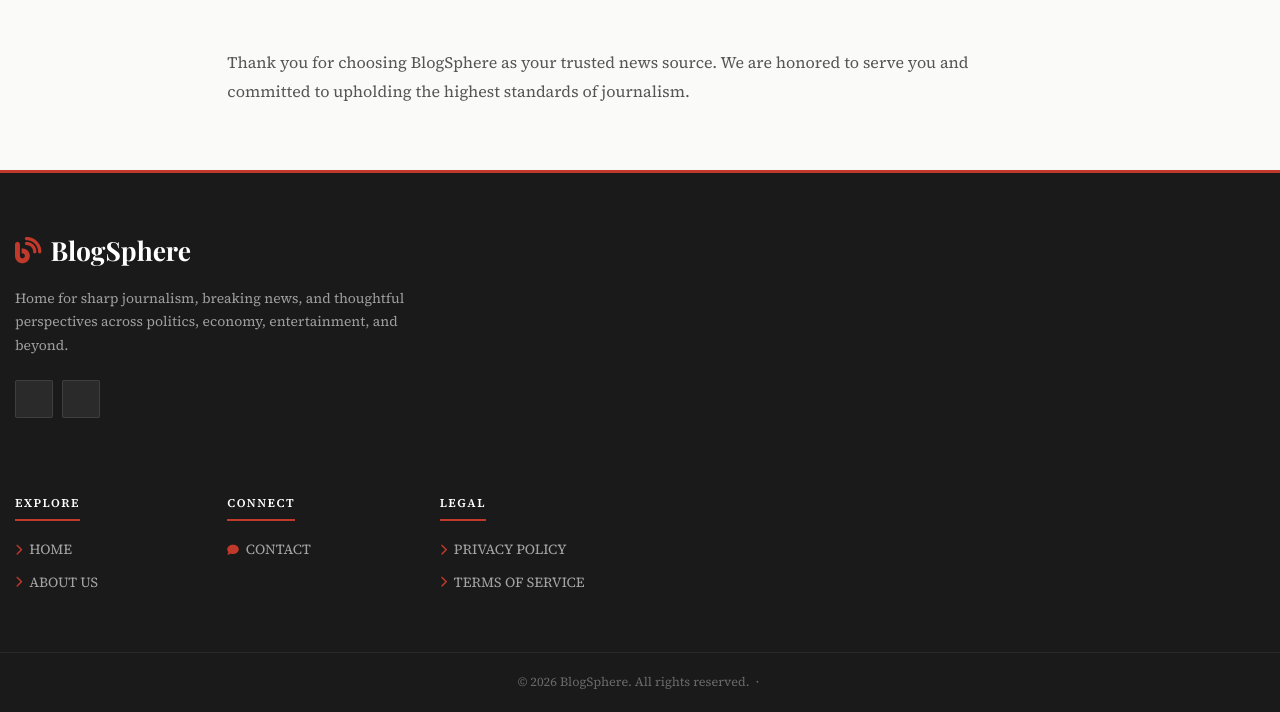
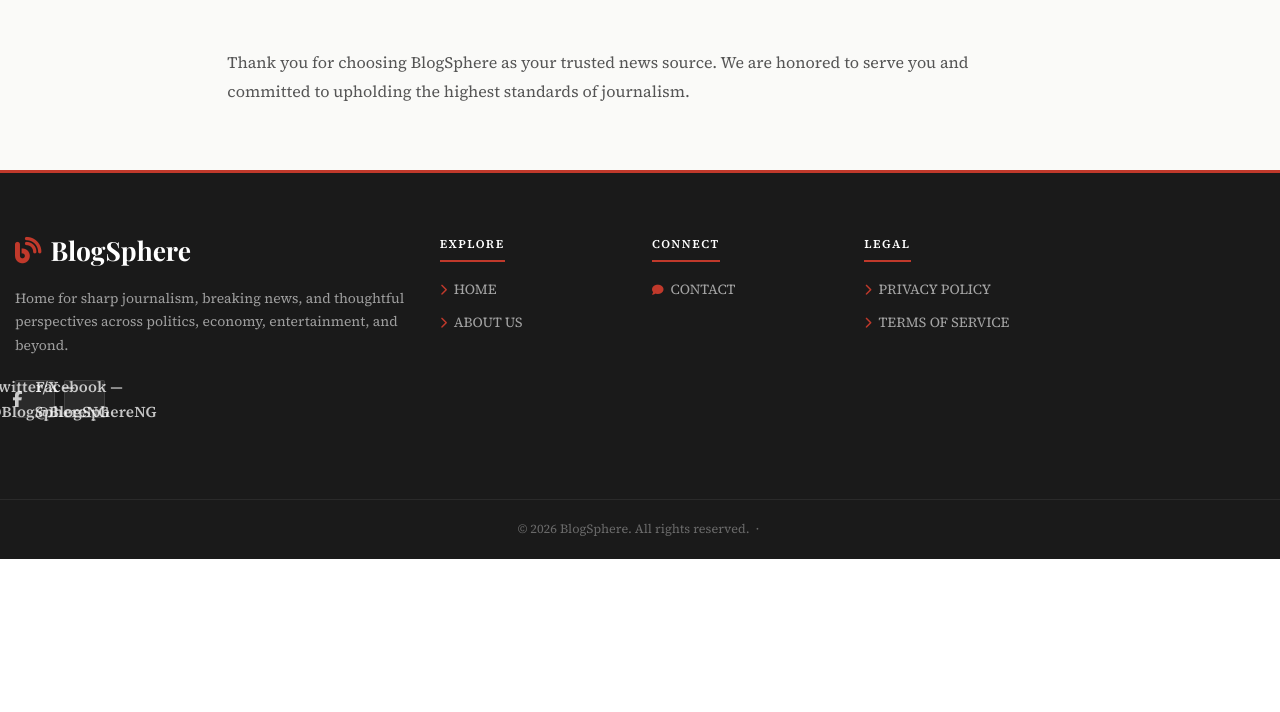
Before and after one commit to Sheddo7/BlogSphere, a Django app: page /about/ in a window 1280 px wide. Shown: the part 3258-3970 px from the top of the page. After the commit the page ends 3817 px from the top, so only its background shows below. Run offline with Django 5.2, Linux system fonts and the light colour scheme; data that the repository does not hold is empty; parts of the project's set-up code (start-up, migrations or seed data) failed here and were passed over; some libraries are stand-ins or nearby versions.

Commit message:
social links plus favicon

```diff
--- a/templates/base.html
+++ b/templates/base.html
@@ -32,6 +32,8 @@
     <meta property="og:title" content="{% block og_title %}{{ block.super }}{% endblock %}">
     <meta property="og:description" content="{% block og_description %}{{ block.super }}{% endblock %}">
     <meta property="og:image" content="{% block og_image %}{{ default_social_image }}{% endblock %}">
+    <meta property="og:image:width" content="1200">
+    <meta property="og:image:height" content="630">
     <meta property="og:site_name" content="{{ site_name }}">
 
     <!-- Twitter -->
@@ -304,7 +306,58 @@
             color: #fff; transform: translateY(-3px);
             box-shadow: 0 5px 15px rgba(192,57,43,.4);
         }
-
+        .social-follow-btn {
+            display: flex;
+            align-items: center;
+            gap: .8rem;
+            padding: .85rem 1.2rem;
+            border-radius: 3px;
+            text-decoration: none;
+            font-size: .95rem;
+            font-weight: 700;
+            font-family: 'Source Serif 4', Georgia, serif;
+            transition: all .2s;
+            margin-bottom: .65rem;
+            letter-spacing: .01em;
+        }
+        .social-x {
+            border: 2px solid #111;
+            color: #111;
+            background: transparent;
+        }
+        .social-x:hover {
+            background: #111;
+            color: #fff;
+            transform: translateX(4px);
+        }
+        .social-fb {
+            border: 2px solid #1877f2;
+            color: #1877f2;
+            background: transparent;
+        }
+        .social-fb:hover {
+            background: #1877f2;
+            color: #fff;
+            transform: translateX(4px);
+        }
+        @media (prefers-color-scheme: dark) {
+            .social-x {
+                border-color: #f0f0f0;
+                color: #f0f0f0;
+            }
+            .social-x:hover {
+                background: #f0f0f0;
+                color: #111;
+            }
+            .social-fb {
+                border-color: #4e94f5;
+                color: #4e94f5;
+            }
+            .social-fb:hover {
+                background: #4e94f5;
+                color: #fff;
+            }
+        }
 
         /* Copyright */
         .footer-bottom {
@@ -426,8 +479,14 @@
                         Home for sharp journalism, breaking news, and thoughtful perspectives across politics, economy, entertainment, and beyond.
                     </p>
                     <div class="social-links">
-                        <a href="{{ social_twitter_url }}" aria-label="X">
-                        <a href="{{ social_facebook_url }}" aria-label="Facebook">
+                        <a href="{{ social_twitter_url }}" class="social-follow-btn social-x">
+                            <span style="font-size:1.1rem;font-weight:900;line-height:1;">𝕏</span>
+                            Twitter/X — @BlogSphereNG
+                        </a>
+                        <a href="{{ social_facebook_url }}" class="social-follow-btn social-fb">
+                            <i class="fab fa-facebook-f" style="font-size:1rem;"></i>
+                            Facebook — @BlogSphereNG
+                        </a>
                     </div>
                 </div>
 
```
